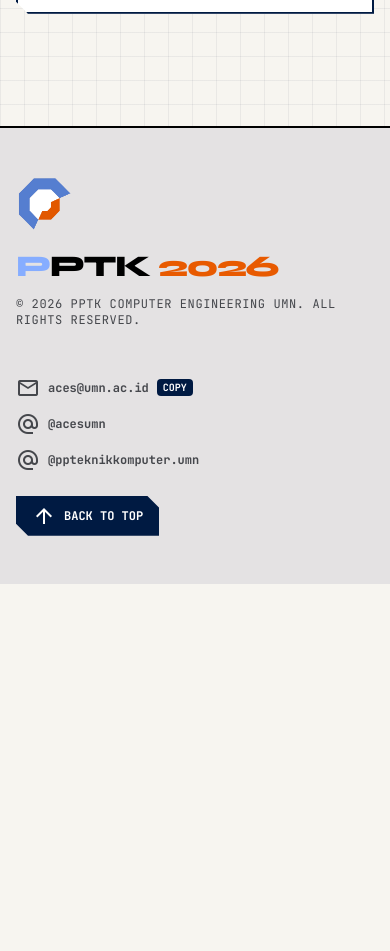
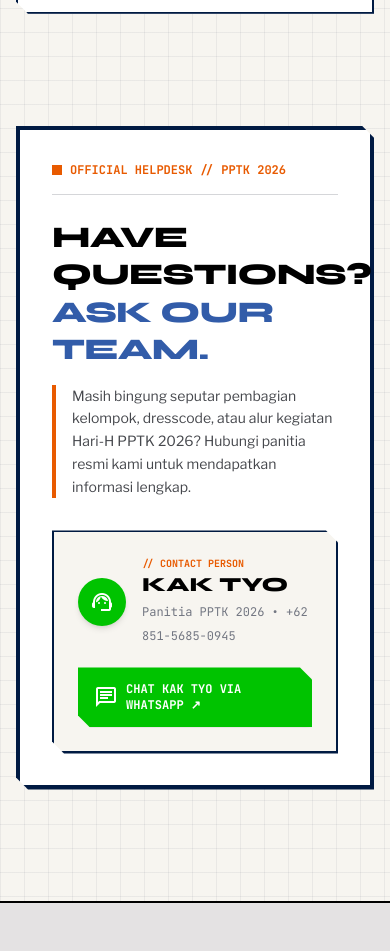
Before and after one commit to raffiabyann/pptk, a React (Vite) app: page / in a window 390 px wide. Shown: the part 9280-10231 px from the top of the page. Before the commit the page ends 9864 px from the top, so only its background shows below. Built offline with nearby package versions, Linux system fonts and the light colour scheme.

Commit message:
feat: add HelpdeskSection for Kak Tyo WhatsApp contact

```diff
--- a/src/App.jsx
+++ b/src/App.jsx
@@ -9,6 +9,7 @@
 import TimelineSection from './components/TimelineSection';
 import DivisionsSection from './components/DivisionsSection';
 import CommitteeSection from './components/CommitteeSection';
+import HelpdeskSection from './components/HelpdeskSection';
 import Footer from './components/Footer';
 
 export default function App() {
@@ -28,6 +29,7 @@
           <TimelineSection />
           <DivisionsSection />
           <CommitteeSection />
+          <HelpdeskSection />
         </main>
 
         {/* Footer */}
--- /dev/null
+++ b/src/components/HelpdeskSection.jsx
@@ -0,0 +1,74 @@
+import React from 'react';
+
+export default function HelpdeskSection() {
+  const contactName = 'Kak Tyo';
+  const contactRole = 'Panitia PPTK 2026';
+  const rawPhone = '6285156850945';
+  const formattedPhone = '+62 851-5685-0945';
+
+  const messageText = encodeURIComponent(
+    'Halo Kak Tyo! Saya Mahasiswa Baru Teknik Komputer 2026, mau bertanya seputar PPTK 2026...'
+  );
+  const waUrl = `https://wa.me/${rawPhone}?text=${messageText}`;
+
+  return (
+    <section className="mb-28 md:mb-32 px-4 md:px-16 max-w-7xl mx-auto w-full" id="helpdesk">
+      <div className="bg-white border-4 border-[#001a42] p-8 md:p-12 shadow-[8px_8px_0px_0px_#001a42] relative chamfered-box max-w-5xl mx-auto">
+        {/* Top Tag */}
+        <div className="flex items-center justify-between border-b border-[#737782]/30 pb-4 mb-6">
+          <div className="flex items-center gap-2 font-['JetBrains_Mono'] text-xs font-bold text-[#E85A00]">
+            <span className="w-2.5 h-2.5 bg-[#E85A00] inline-block"></span>
+            <span>OFFICIAL HELPDESK // PPTK 2026</span>
+          </div>
+          <span className="font-['JetBrains_Mono'] text-[10px] font-bold text-[#325ca9] uppercase tracking-wider hidden sm:inline-block">
+            FAST_RESPONSE_CHANNEL
+          </span>
+        </div>
+
+        <div className="grid grid-cols-1 lg:grid-cols-12 gap-8 items-center">
+          {/* Left Column: Heading & Description */}
+          <div className="lg:col-span-7">
+            <h2 className="font-['Syne'] font-extrabold text-3xl sm:text-4xl md:text-5xl text-[#000000] uppercase tracking-tight mb-4 leading-tight">
+              HAVE QUESTIONS? <br />
+              <span className="text-[#325ca9]">ASK OUR TEAM.</span>
+            </h2>
+
+            <p className="font-['Libre_Franklin'] text-sm md:text-base text-[#45474c] leading-relaxed border-l-4 border-[#E85A00] pl-4">
+              Masih bingung seputar pembagian kelompok, dresscode, atau alur kegiatan Hari-H PPTK 2026? Hubungi panitia resmi kami untuk mendapatkan informasi lengkap.
+            </p>
+          </div>
+
+          {/* Right Column: Contact Card */}
+          <div className="lg:col-span-5 bg-[#F7F5F0] border-2 border-[#001a42] p-6 shadow-[4px_4px_0px_0px_#001a42] chamfered-box">
+            <div className="flex items-center gap-4 mb-5">
+              <div className="w-12 h-12 rounded-full bg-[#00C300] text-white flex items-center justify-center font-bold text-xl shrink-0 shadow-md">
+                <span className="material-symbols-outlined text-2xl">support_agent</span>
+              </div>
+              <div>
+                <span className="font-['JetBrains_Mono'] text-[10px] font-bold text-[#E85A00] uppercase block">
+                  // CONTACT PERSON
+                </span>
+                <h3 className="font-['Syne'] font-extrabold text-xl text-[#000000] uppercase">
+                  {contactName}
+                </h3>
+                <span className="font-['JetBrains_Mono'] text-xs text-[#737782]">
+                  {contactRole} • {formattedPhone}
+                </span>
+              </div>
+            </div>
+
+            <a
+              href={waUrl}
+              target="_blank"
+              rel="noreferrer"
+              className="w-full bg-[#00C300] hover:bg-[#00a800] text-white py-3.5 px-4 font-['JetBrains_Mono'] text-xs font-bold uppercase flex items-center justify-center gap-2 chamfered-box transition-colors shadow-md active:scale-95"
+            >
+              <span className="material-symbols-outlined text-lg">chat</span>
+              Chat {contactName} via WhatsApp ↗
+            </a>
+          </div>
+        </div>
+      </div>
+    </section>
+  );
+}
--- a/src/components/Navbar.jsx
+++ b/src/components/Navbar.jsx
@@ -12,12 +12,13 @@
     { id: 'events', label: 'EVENTS', href: '#events' },
     { id: 'groups', label: 'GROUPS', href: '#groups' },
     { id: 'committee', label: 'COMMITTEE', href: '#committee' },
+    { id: 'helpdesk', label: 'HELPDESK', href: '#helpdesk' },
   ];
 
   // Active section scroll observer
   useEffect(() => {
     const handleScroll = () => {
-      const sections = ['hero', 'guide', 'preparation', 'reels', 'events', 'groups', 'committee'];
+      const sections = ['hero', 'guide', 'preparation', 'reels', 'events', 'groups', 'committee', 'helpdesk'];
       const scrollPosition = window.scrollY + 200;
 
       for (let i = sections.length - 1; i >= 0; i--) {
```
